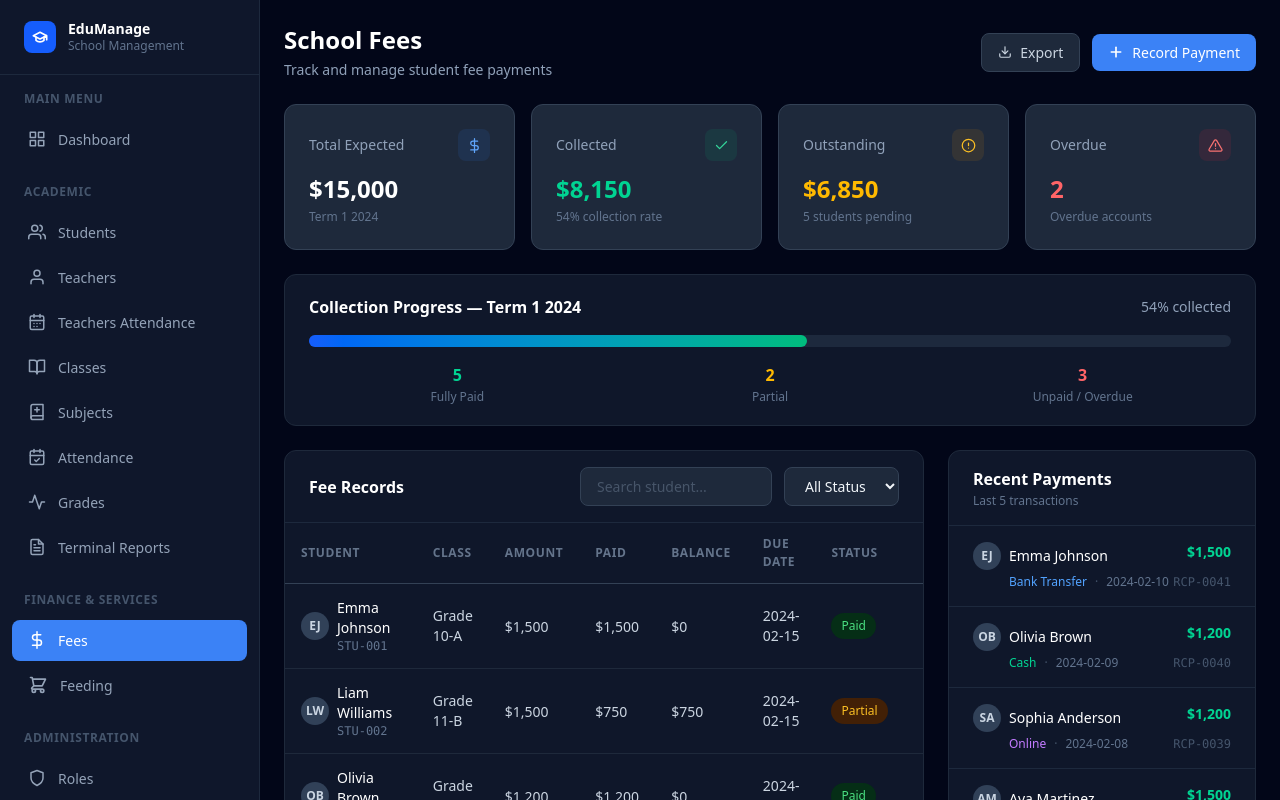
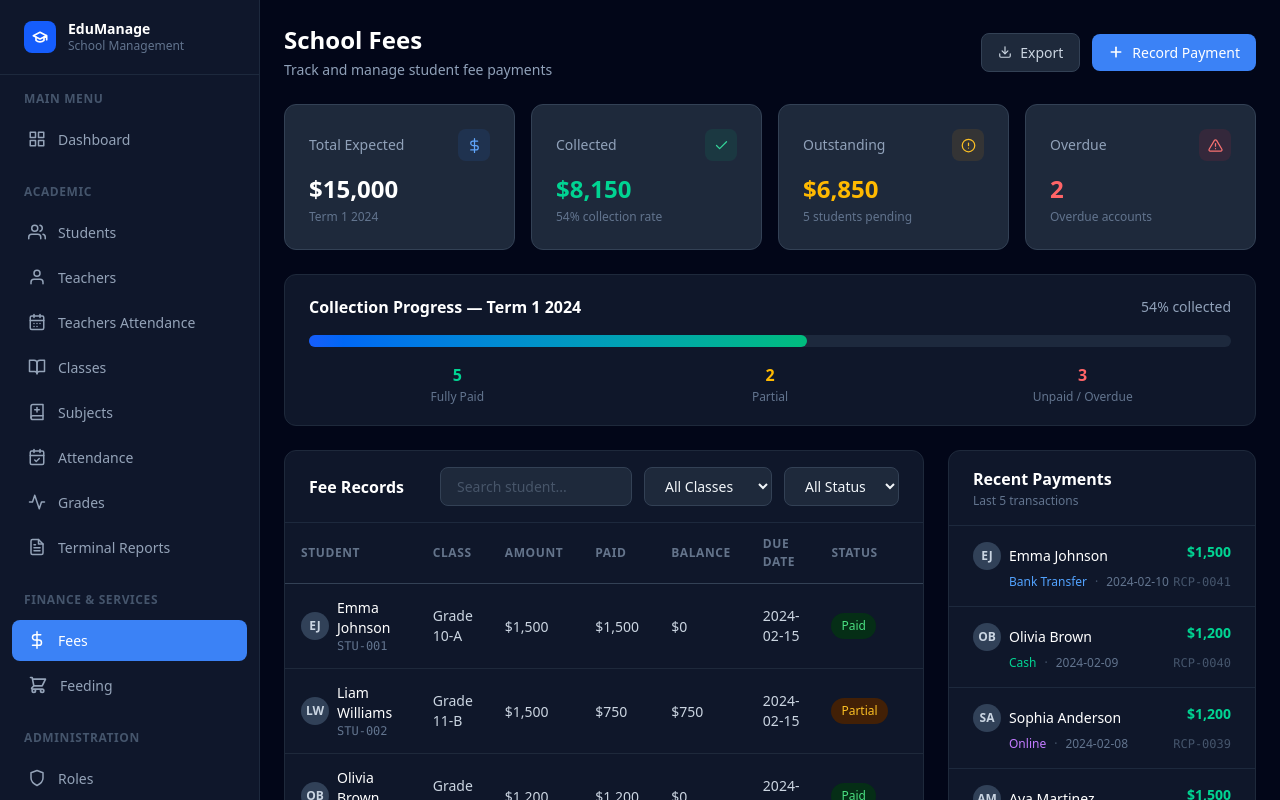
Before and after one commit to lilromeo2290/Clipe233_Edu, a Next.js app: page /fees in a window 1280 px wide. Shown: the top 800 px of the page. Built offline with nearby package versions, Linux system fonts and the light colour scheme.

Commit message:
Add class filter to Fee Records table

```diff
--- a/src/app/fees/page.tsx
+++ b/src/app/fees/page.tsx
@@ -108,6 +108,17 @@ export default function FeesPage() {
   // Student search for payment modal
   const [studentSearch, setStudentSearch] = useState("");
   const [showStudentDropdown, setShowStudentDropdown] = useState(false);
+
+  // Class filter for fee records
+  const [classFilter, setClassFilter] = useState("All");
+
+  // Get unique classes from fee records
+  const classes = ["All", ...new Set(feeRecords.map(r => r.class))];
+
+  // Filter fee records by class
+  const filteredFeeRecords = classFilter === "All"
+    ? feeRecords
+    : feeRecords.filter(r => r.class === classFilter);
 
   // Fee Configuration state
   const [feeConfigs, setFeeConfigs] = useState<FeeConfig[]>(defaultFeeConfigs);
@@ -396,6 +407,15 @@ export default function FeesPage() {
                 placeholder="Search student..."
                 className="search-input w-48"
               />
+              <select
+                className="search-input text-sm pr-8"
+                value={classFilter}
+                onChange={(e) => setClassFilter(e.target.value)}
+              >
+                {classes.map(c => (
+                  <option key={c} value={c}>{c === "All" ? "All Classes" : c}</option>
+                ))}
+              </select>
               <select className="search-input text-sm pr-8">
                 <option>All Status</option>
                 <option>Paid</option>
@@ -420,7 +440,7 @@ export default function FeesPage() {
                 </tr>
               </thead>
               <tbody>
-                {feeRecords.map((r) => (
+                {filteredFeeRecords.map((r) => (
                   <tr key={r.id}>
                     <td>
                       <div className="flex items-center gap-2">
```
